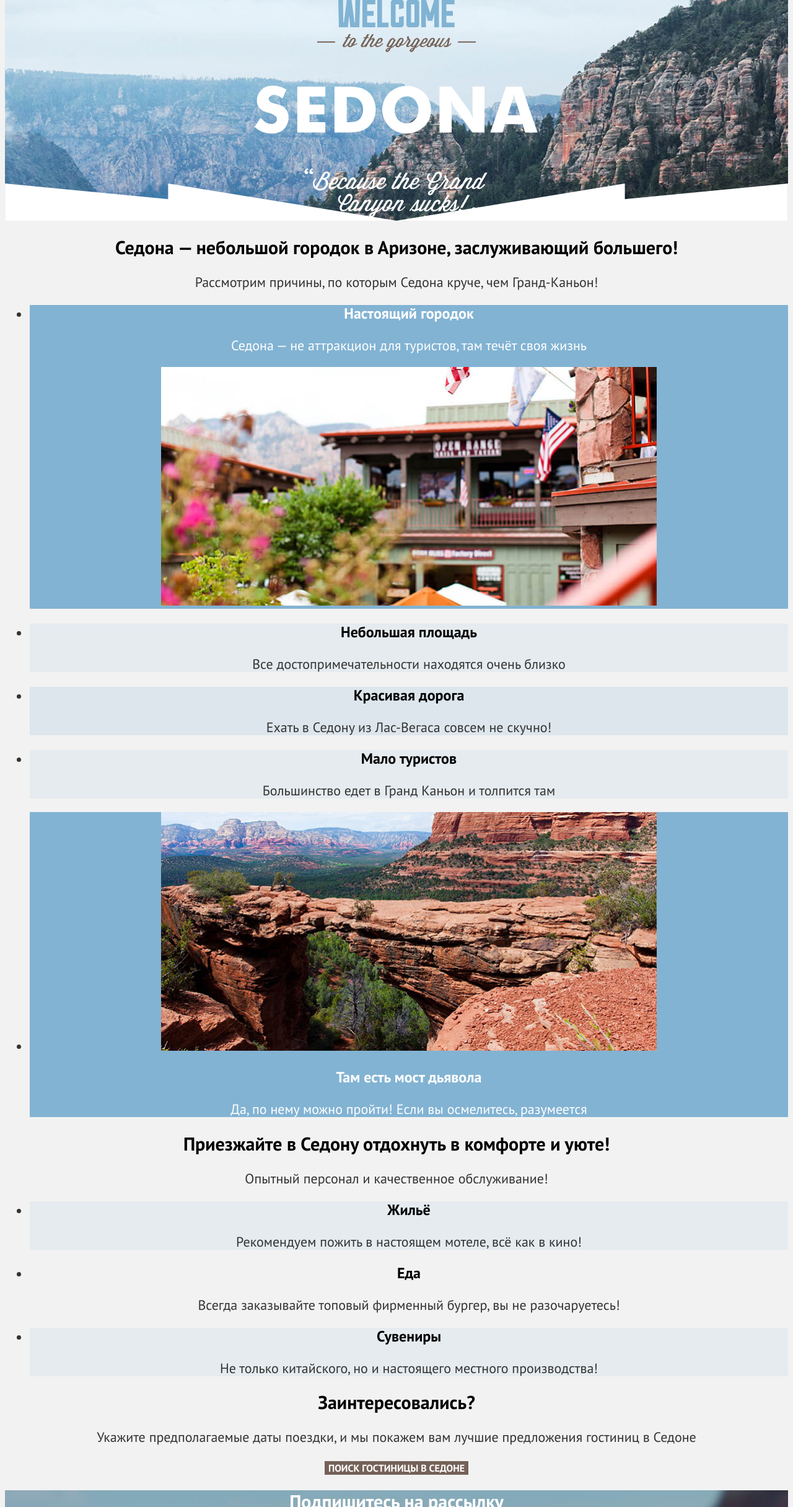
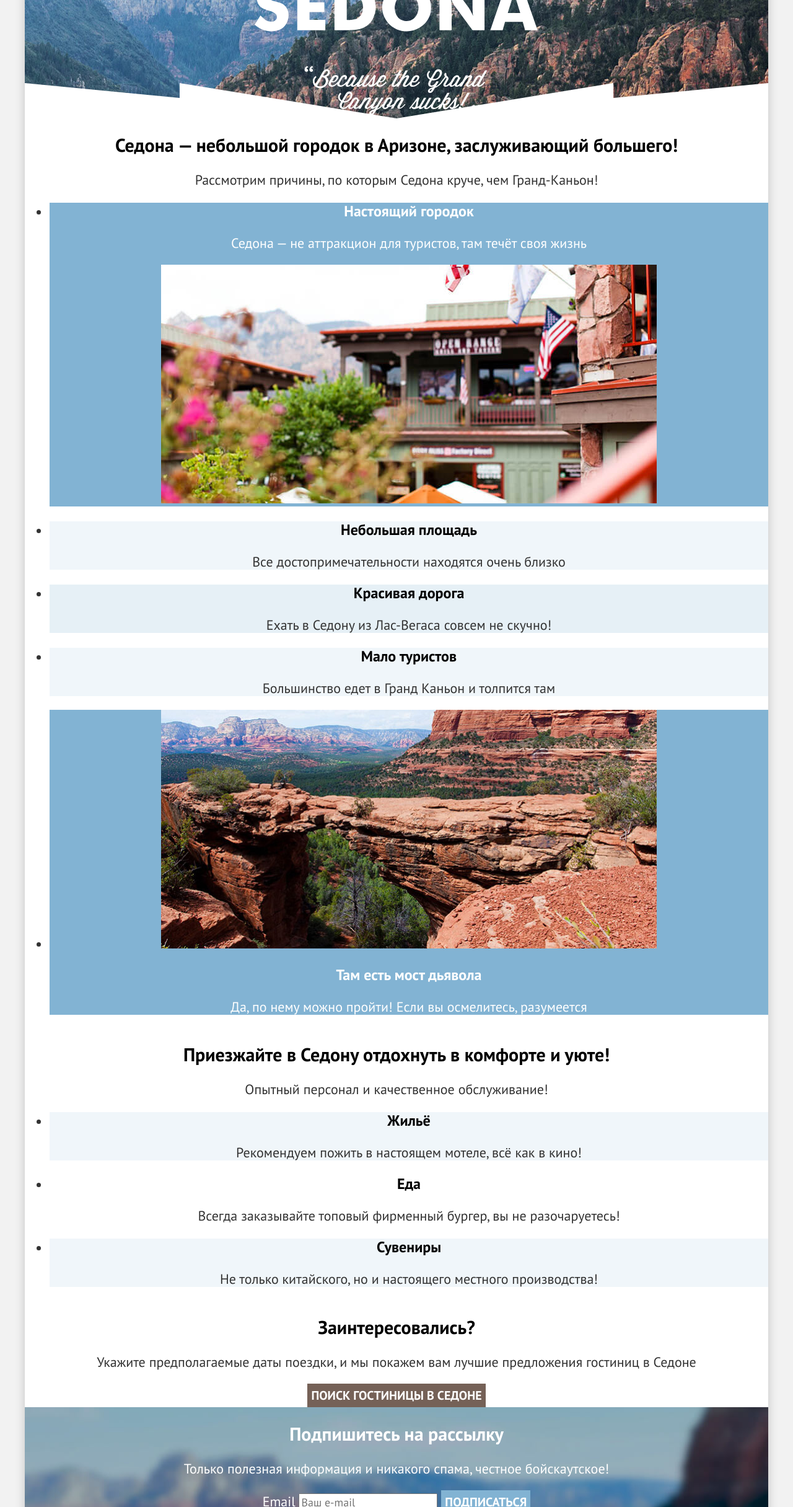
Before and after one commit to Ya-Tyt/2670057-sedona-2, a plain HTML site: page index.html in a window 1280 px wide. Shown: the part 369-2800 px from the top of the page at 62% size. Drawn offline with Linux system fonts and the light colour scheme.

Commit message:
пробное большие сетки

```diff
--- a/index.html
+++ b/index.html
@@ -8,10 +8,12 @@
   </head>
 
   <body>
+    <div class="page-container">
       <header class="page-header">
         <nav class="navigation">
           <a class="navigation-logo" aria-current="page" href="index.html">
-          <img class="page-header-logo" src="images/logo-sedona.svg" width="140" height="70" alt="Логотип сайта Седоны">
+            <img class="page-header-logo" src="images/logo-sedona.svg" width="140" height="70"
+              alt="Логотип сайта Седоны">
           </a>
           <ul class="naviation-list">
             <li class="navigation-item">
@@ -41,11 +43,11 @@
           </ul>
         </nav>
       </header>
-    <main class="main-index">
+      <main class="page-main-index main-container">
+        <section class="upper">
           <h1 class="visually-hidden">
             Добро пожаловать в Седону
           </h1>
-      <section class="upper">
           <img class="upper-images" src="images/welcome.svg" width="458" height="352"
             alt="Welcome to the gorgeous Sedona, because the Grand Canyon sucks!">
         </section>
@@ -57,7 +59,8 @@
           <ul class="advantages-list">
             <li class="advantages-item accent-color">
               <h3 class="advantages-title accent-title">Настоящий городок</h3>
-            <p class="advantages-description accent-desc">Седона — не аттракцион для туристов, там течёт своя жизнь</p>
+              <p class="advantages-description accent-desc">Седона — не аттракцион для туристов, там течёт своя жизнь
+              </p>
               <img src="images/photo-1.jpg" width="800" height="385" alt="Здание с флагами">
             </li>
             <li class="advantages-item light-shade">
@@ -73,7 +76,8 @@
               <p class="advantages-description">Большинство едет в Гранд Каньон и толпится там</p>
             </li>
             <li class="advantages-item accent-color">
-            <img src="images/photo-2.jpg" width="800" height="385" alt="Каменный мост на фоне красных скал">
+              <img src="images/photo-2.jpg" width="800" height="385"
+                alt="Отвесная красная скала над пропастью, похожая на мост">
               <h3 class="advantages-title accent-title">Там есть мост дьявола</h3>
               <p class="advantages-description accent-desc">Да, по нему можно пройти! Если вы осмелитесь, разумеется</p>
             </li>
@@ -101,20 +105,23 @@
         </section>
         <section class="search">
           <h2 class="search-title subject">Заинтересовались?</h2>
-        <p class="desc-text">Укажите предполагаемые даты поездки, и мы покажем вам лучшие предложения гостиниц в Седоне</p>
-        <button class="button newsletter-button" type="submit">
+          <p class="desc-text">Укажите предполагаемые даты поездки, и мы покажем вам лучшие предложения гостиниц в
+            Седоне
+          </p>
+          <button class="button search-button" type="submit">
             Поиск гостиницы в Седоне
           </button>
         </section>
         <section class="newsletter accent-background">
           <h2 class="page-main-title subject newsletter-accent">Подпишитесь на рассылку</h2>
-        <p class="page-main-description desc-text">Только полезная информация и никакого спама, честное бойскаутское!</p>
+          <p class="page-main-description desc-text">Только полезная информация и никакого спама, честное бойскаутское!
+          </p>
           <form class="newsletter-form" action="https://echo.htmlacademy.ru/" method="post">
             <label for="newsletter-email">Email</label>
             <input class="field" placeholder="Ваш e-mail" type="email" name="newsletter-email" id="newsletter-email"
               required>
             <button class="button newsletter-button" type="submit">
-            <span class="button-submit">Подписаться</span>
+              Подписаться
             </button>
           </form>
         </section>
@@ -150,6 +157,7 @@
             alt="Логотип html-academy">
         </a>
       </footer>
+    </div>
   </body>
 
 </html>
--- a/styles/styles.css
+++ b/styles/styles.css
@@ -13,14 +13,8 @@
   src: url("../fonts/ptsans-700.woff2") format("woff2");
   font-display: swap;
 }
-
-.upper {
-  background-color: #d2e5f1;
-  background-image: url("../images/decorative/divider.svg"), url("../images/decorative/background.jpg");
-  background-size: 100% auto, cover;
-  background-repeat: no-repeat;
-  background-position: left bottom, left top;
-  color: #FFFFFF;
+.html {
+  height: 100%;
 }
 
 body {
@@ -31,6 +25,50 @@ body {
   background-color: #F2F2F2;
   font-weight: 400;
   text-align: center;
+  display: flex;
+  min-height: 100%;
+  flex-direction: column;
+  margin: 0;
+}
+
+.main-container {
+  display: flex;
+  flex-direction: column;
+  flex-grow: 1;
+}
+
+.page-container {
+  margin: 0 auto;
+  width: 1200px;
+  background-color: #FFFFFF;
+  min-height: 100%;
+  box-shadow: 0 0 15px 0 rgba(0, 0, 0, 0.2);
+}
+
+.upper {
+  background-color: #d2e5f1;
+  background-image: url("../images/decorative/divider.svg"), url("../images/decorative/background.jpg");
+  background-size: 100% auto, cover;
+  background-repeat: no-repeat;
+  background-position: center bottom, center;
+  color: #FFFFFF;
+}
+
+.navigation {
+  display: flex;
+  width: 1200px;
+  margin: 0 auto;
+}
+
+.navigation-list {
+  margin: 0;
+  padding: 0;
+  width: 339px;
+}
+
+.navigation-user {
+  min-width: 268px;
+  margin-left: auto;
 }
 
 .navigation-link {
@@ -81,7 +119,6 @@ body {
 }
 
 .advantages-title {
-
   font-size: 24px;
   line-height: 28px;
   font-weight: 700;
@@ -155,12 +192,15 @@ body {
   background-color: transparent;
 }
 
-.button-submit {
+.newsletter-button {
   background-color: #82B3D3;
   font-size: 20px;
   line-height: 36px;
-  padding: 8px;
-  margin: -8px;
+}
+
+.search-button {
+  font-size: 20px;
+  line-height: 36px;
 }
 
 .button-apply,
```
Also changed, not shown: catalog.html (+10 -6 lines). Lines whose indentation alone changed are shown as unchanged.
